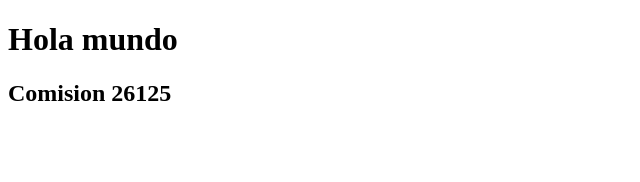
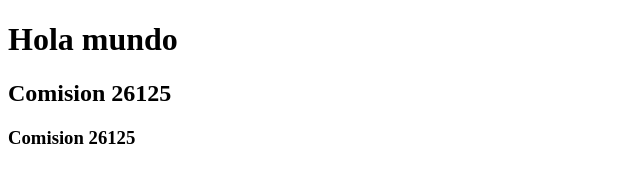
Before and after one commit to miguelDocente/pre-entrega_front_practica_repo, a plain HTML site: page index.html in a window 1280 px wide. Shown: the whole page, without its empty margins (0-640 px from the left). Drawn offline with Linux system fonts and the light colour scheme.

Commit message:
ultimo commit

```diff
--- a/index.html
+++ b/index.html
@@ -10,6 +10,7 @@
 <body>
     <h1>Hola mundo</h1>
     <h2>Comision 26125</h2>
+    <h3>Comision 26125</h3>
 </body>
 
 </html>
```
